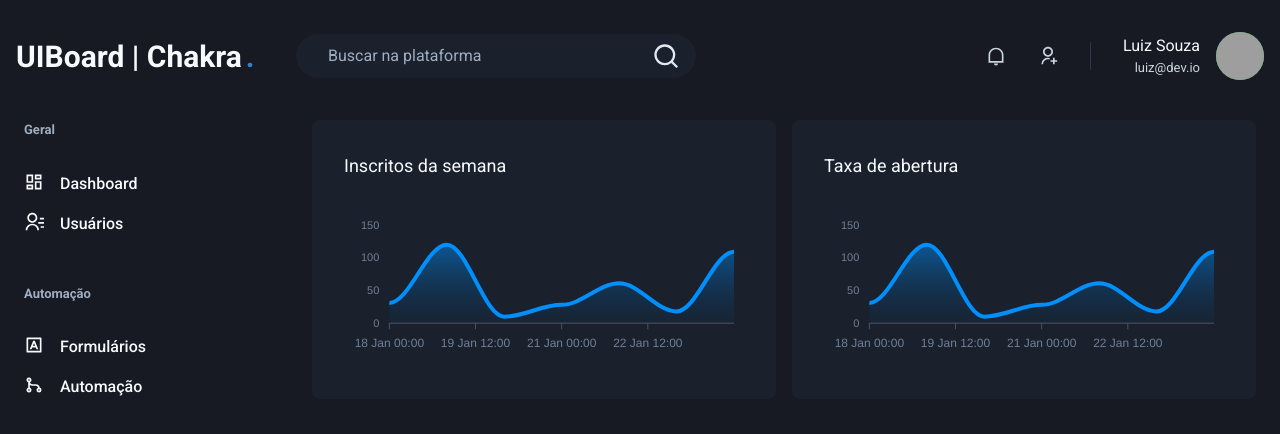
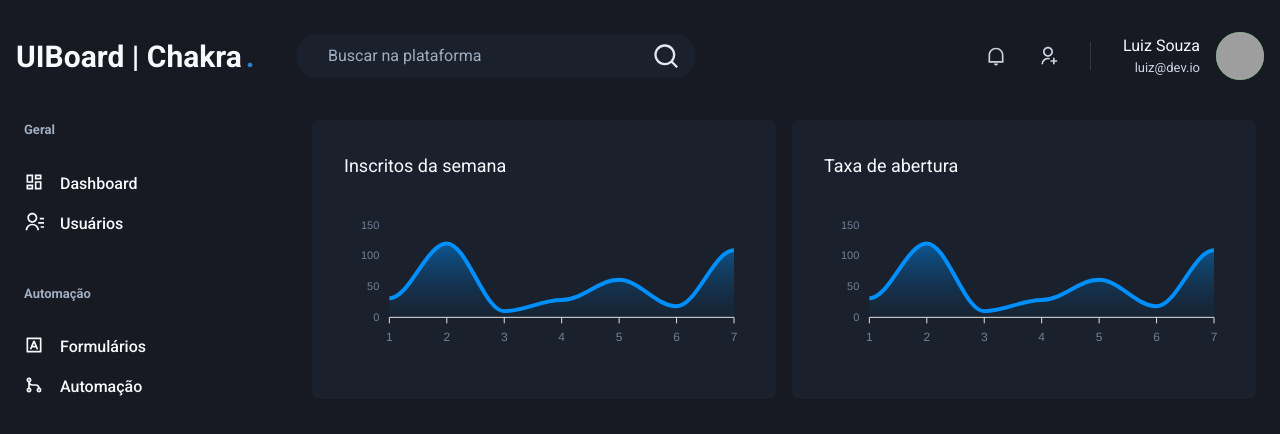
Before and after one commit to LuizSouz404/ChakraDashboard, a Next.js app: page /dashboard in a window 1280 px wide. Shown: the top 434 px of the page. Built offline with nearby package versions, Linux system fonts and the light colour scheme; grey boxes are pictures that could not be loaded.

Commit message:
:lipstick: Update values into charts

```diff
--- a/src/pages/dashboard.tsx
+++ b/src/pages/dashboard.tsx
@@ -26,7 +26,7 @@ const options = {
   tooltip: {
     enabled: false
   },
-  xaxis: {
+  axis: {
     type: "datetime",
     axisBorder: {
       color: theme.colors.gray[600]
@@ -67,7 +67,7 @@ export default function Dashboard() {
     <Flex direction="column" h="100vh">
       <Header />
 
-      <Flex w="100%" my="6" maxWidth={1480} px="6">
+      <Flex w="100%" my="6" mx="auto" maxWidth={1480} px="6">
         <Sidebar />
 
         <SimpleGrid flex="1" gap="4" minChildWidth="320px" align="flex-start">
```
